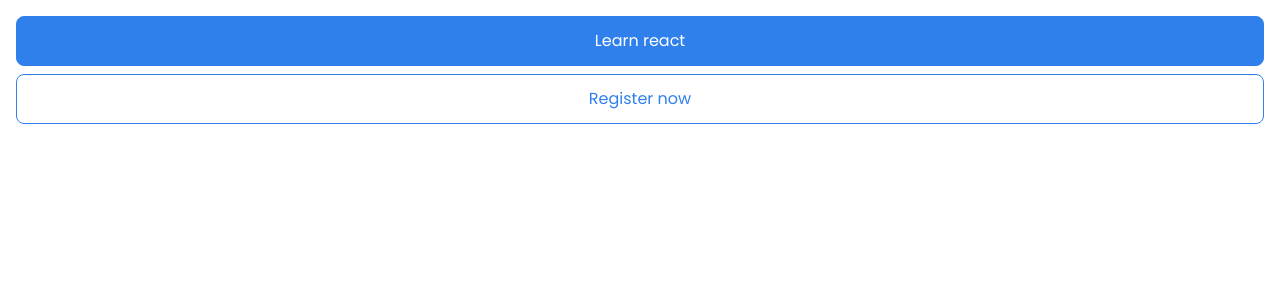
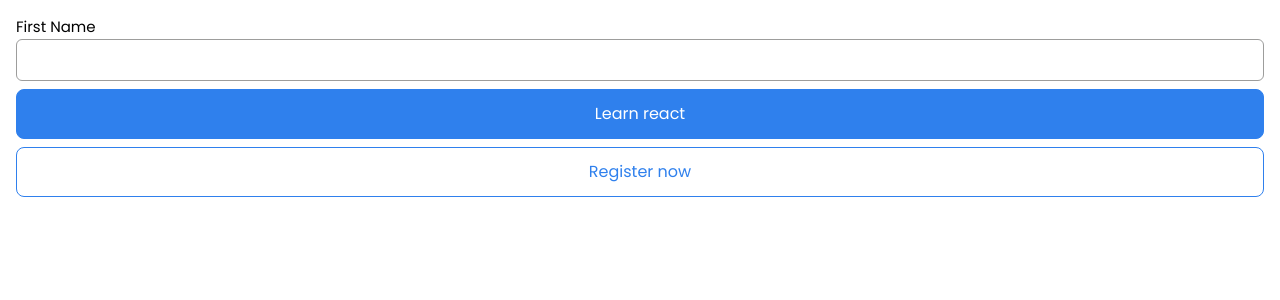
Before and after one commit to edbeh/redata_frontend, a React (Create React App) app: page / in a window 1280 px wide. Shown: the top 300 px of the page. Built offline with nearby package versions, Linux system fonts and the light colour scheme.

Commit message:
implement FormInput component

```diff
--- a/package.json
+++ b/package.json
@@ -3,6 +3,7 @@
   "version": "0.1.0",
   "private": true,
   "dependencies": {
+    "@hookform/resolvers": "^2.9.7",
     "@testing-library/jest-dom": "^5.16.5",
     "@testing-library/react": "^13.3.0",
     "@testing-library/user-event": "^13.5.0",
@@ -16,7 +17,8 @@
     "react-query": "^3.39.2",
     "react-scripts": "5.0.1",
     "typescript": "^4.7.4",
-    "web-vitals": "^2.1.4"
+    "web-vitals": "^2.1.4",
+    "yup": "^0.32.11"
   },
   "scripts": {
     "start": "react-scripts start",
--- a/src/App.tsx
+++ b/src/App.tsx
@@ -1,11 +1,42 @@
-import { Button } from "components";
+import { Button, FormInput } from "components";
+import { useForm, Controller } from "react-hook-form";
+import * as yup from "yup";
+import { yupResolver } from "@hookform/resolvers/yup";
+
+const schema = yup.object({
+  firstName: yup.string().required("Required"),
+  lastName: yup.string().required("Required"),
+});
 
 function App() {
+  const {
+    register,
+    watch,
+    trigger,
+    formState: { errors },
+  } = useForm({
+    mode: "all",
+    resolver: yupResolver(schema),
+  });
+
+  console.log("watch", watch());
+  console.log("errors", errors);
+
   return (
-    <div className="flex flex-col space-y-2 p-4">
-      <Button>Learn react</Button>
-      <Button variant="secondary">Register now</Button>
-    </div>
+    <form onSubmit={(e) => e.preventDefault()}>
+      <div className="flex flex-col space-y-2 p-4">
+        <FormInput
+          register={register}
+          name="firstName"
+          id="firstName"
+          label="First Name"
+          error={errors?.firstName?.message as string}
+        />
+
+        <Button onClick={() => trigger()}>Learn react</Button>
+        <Button variant="secondary">Register now</Button>
+      </div>
+    </form>
   );
 }
 
--- a/src/components/Button/Button.tsx
+++ b/src/components/Button/Button.tsx
@@ -9,7 +9,7 @@ const Button: React.FC<ButtonProps> = ({
 }) => {
   return (
     <button
-      className={`transition duration-300 hover:scale-[1.01] border-primary text-base p-3  rounded-lg w-full box-border disabled:bg-disabled disabled:border-disabled border-[1px] disabled:text-white ${
+      className={`transition duration-300 hover:scale-[1.01] border-primary text-base p-3  rounded-lg w-full box-border disabled:bg-disabled disabled:border-disabled border-[1px] disabled:text-white disabled:cursor-not-allowed ${
         variant === "primary"
           ? "bg-primary text-white"
           : "bg-white text-primary"
--- /dev/null
+++ b/src/components/FormInput/FormInput.tsx
@@ -0,0 +1,30 @@
+interface FormInputProps extends React.InputHTMLAttributes<HTMLInputElement> {
+  register: any;
+  error?: string;
+  label?: string;
+  id: string;
+}
+
+const FormInput = ({ register, error, label, id, ...rest }: FormInputProps) => {
+  return (
+    <div className="flex flex-col">
+      <label htmlFor={id} className="flex flex-col text-[15px]">
+        {label}
+      </label>
+
+      <input
+        id={id}
+        className={`mt-0 border-[1px] border-borderGray
+        outline-none p-[10px] rounded-md overflow-hidden
+        text-ellipsis text-sm disabled:opacity-50 disabled:cursor-not-allowed
+        ${error ? "border-red" : ""}`}
+        {...register(id)}
+        {...rest}
+      />
+
+      {error && <div className="text-sm mt-[2px] text-red">{error}</div>}
+    </div>
+  );
+};
+
+export default FormInput;
--- a/src/components/index.ts
+++ b/src/components/index.ts
@@ -1 +1,2 @@
 export { default as Button } from "./Button/Button";
+export { default as FormInput } from "./FormInput/FormInput";
--- a/tailwind.config.js
+++ b/tailwind.config.js
@@ -1,4 +1,3 @@
-/** @type {import('tailwindcss').Config} */
 module.exports = {
   content: ["./src/**/*.{js,jsx,ts,tsx}"],
   theme: {
@@ -13,8 +12,10 @@ module.exports = {
       primary: "#2F80ED",
       disabled: "#D7E2E8",
       white: "#FFFFFF",
+      borderGray: "#9D9D9C",
+      red: "#D80B16",
     },
-    // extend: {},
+    extend: {},
   },
   plugins: [],
 };
```
Also changed, not shown: 1 other file (tests, documents, lock files or other folders).
